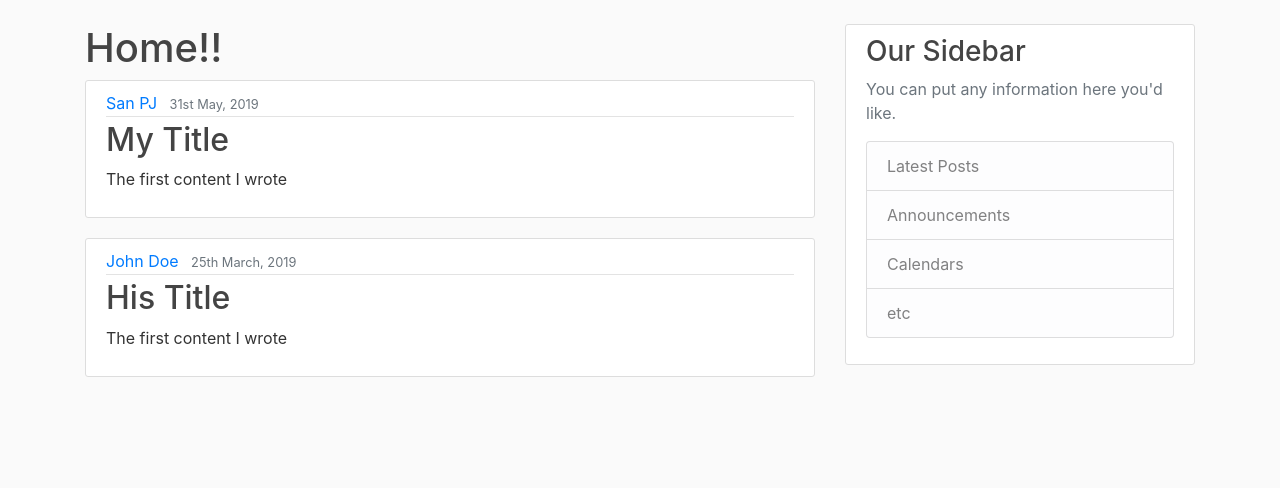
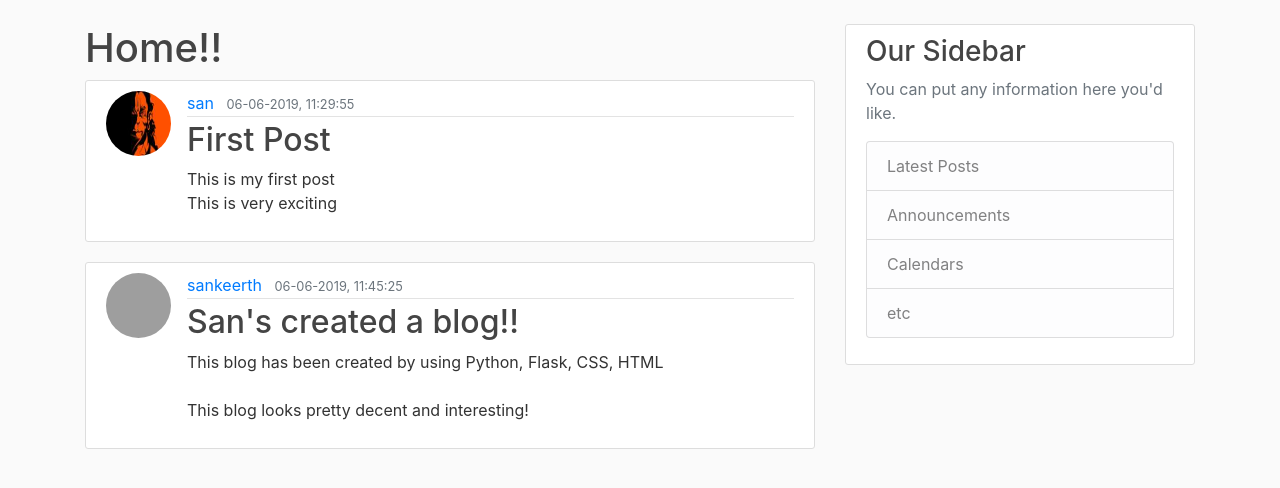
Before and after one commit to sanpj2292/Flask-Blog, a Flask app: page / in a window 1280 px wide. Shown: the part 56-544 px from the top of the page. Run offline with Flask 2, Linux system fonts and the light colour scheme; data comes from the database, SQL or seed files in the repository; both versions use the stored data as it was after the commit; some libraries are stand-ins or nearby versions; grey boxes are pictures that could not be loaded.

Commit message:
refs #18 Blog Posts from db in home page, redirection of post to it's own page

```diff
--- a/flaskblog/routes.py
+++ b/flaskblog/routes.py
@@ -8,24 +8,10 @@ import os
 from PIL import Image
 
 
-posts = [
-    {
-        'author': 'San PJ',
-        'title': 'My Title',
-        'date_posted': '31st May, 2019',
-        'content': 'The first content I wrote'
-    },
-    {
-        'author': 'John Doe',
-        'title': 'His Title',
-        'date_posted': '25th March, 2019',
-        'content': 'The first content I wrote'
-    }
-]
-
 @app.route("/")
 @app.route("/home")
 def home():
+    posts = Post.query.all()
     return render_template('home.html', posts=posts)
 
 @app.route('/about')
@@ -109,3 +95,8 @@ def new_post():
         flash('Your Post has been created!!','success')
         return redirect(url_for('home'))
     return render_template('create_post.html', title='New Post', form=form)
+
+@app.route('/post/<int:post_id>')
+def post(post_id):
+    post = Post.query.get_or_404(post_id)
+    return render_template('post.html', title=post.title, post=post)
--- a/flaskblog/templates/home.html
+++ b/flaskblog/templates/home.html
@@ -5,12 +5,14 @@
     <!-- Templating Engine Jinja2 is being used by Flask -->
     {% for post in posts %}
         <article class="media content-section">
+            <img class="rounded-circle article-img"
+                src="{{ url_for('static', filename='profile_pix/'+ post.author.image_file) }}">
             <div class="media-body">
                 <div class="article-metadata">
-                    <a class="mr-2" href="#">{{ post.author }}</a>
-                    <small class="text-muted">{{ post.date_posted }}</small>
+                    <a class="mr-2" href="#">{{ post.author.username }}</a>
+                    <small class="text-muted">{{ post.date_poster.strftime('%d-%m-%Y, %H:%M:%S') }}</small>
                 </div>
-                <h2><a class="article-title" href="#">{{ post.title }}</a></h2>
+                <h2><a class="article-title" href="{{url_for('post', post_id=post.id)}}">{{ post.title }}</a></h2>
                 <p class="article-content">{{ post.content }}</p>
             </div>
         </article>
```
Also changed, not shown: flaskblog/templates/post.html (added, +18 -0 lines), flaskblog/site.db.
